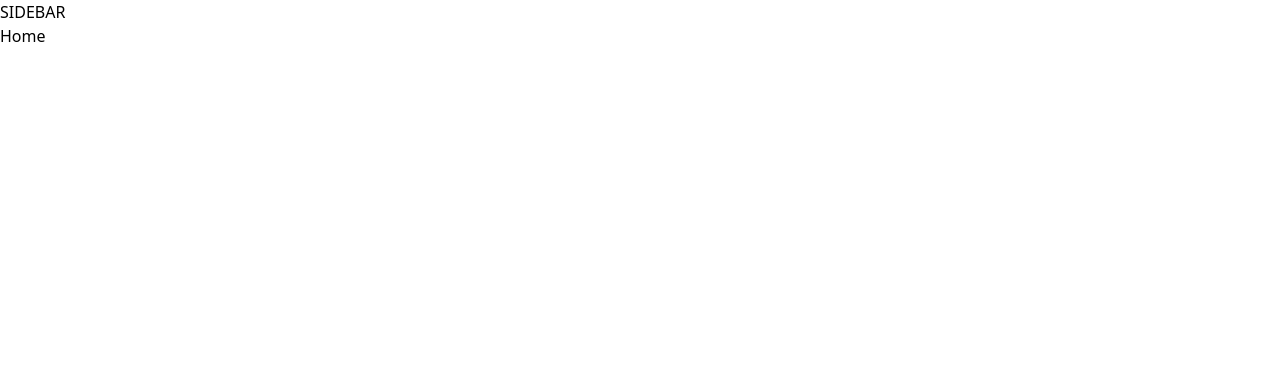
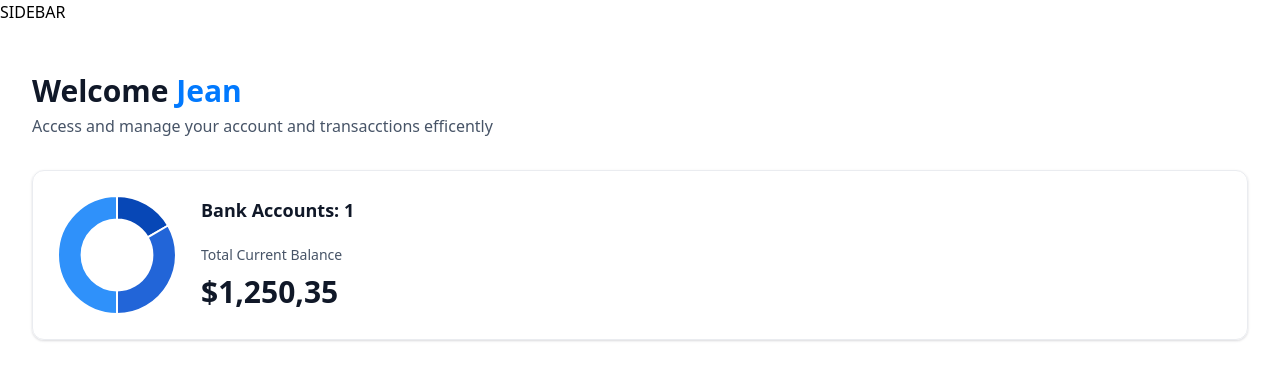
Before and after one commit to jeanTULF/banking-app-system, a Next.js app: page / in a window 1280 px wide. Shown: the top 380 px of the page. Built offline with nearby package versions, Linux system fonts and the light colour scheme.

Commit message:
Add: Chart js, Count Up, maquetado de titulo y cuentas de banco con datos

```diff
--- a/app/(root)/page.jsx
+++ b/app/(root)/page.jsx
@@ -1,8 +1,30 @@
+import HeaderBox from '@/components/HeaderBox'
+import TotalBalanceBox from '@/components/TotalBalanceBox'
 import React from 'react'
 
 function Home () {
+
+  const loggedIn = {firstName: 'Jean'}
+
   return (
-    <div>Home</div>
+    <section className='home'>
+      <div className='home-content'>
+        <header className='home-header'>
+          <HeaderBox
+            type='greeting'
+            title='Welcome'
+            user={loggedIn.firstName || 'Guest' }
+            subtext='Access and manage your account and transacctions efficently'
+          />
+
+          <TotalBalanceBox
+            accounts={[]}
+            totalBanks={1}
+            totalCurrentBalance={1250.35}
+          />
+        </header>
+      </div>
+    </section>
   )
 }
 
--- /dev/null
+++ b/components/AnimatedCounter.jsx
@@ -0,0 +1,19 @@
+'use client'
+
+import CountUp from 'react-countup'
+import React from 'react'
+
+const AnimatedCounter = ({amount}) => {
+  return (
+    <div className='w-full'>
+        <CountUp
+        duration={1.75}
+        decimals={2}
+        decimal=","
+        prefix="$"
+        end={amount}/>
+    </div>
+  )
+}
+
+export default AnimatedCounter
--- /dev/null
+++ b/components/DoughnutChart.jsx
@@ -0,0 +1,35 @@
+"use client"
+
+import { Chart as ChartJS, ArcElement, Tooltip, Legend } from "chart.js";
+import { Doughnut } from "react-chartjs-2";
+import React from "react";
+
+ChartJS.register(ArcElement, Tooltip, Legend);
+
+const DoughnutChart = ({accounts}) => {
+
+    const data = {
+        datasets: [
+            {
+                label: 'Bancos',
+                data: [1250, 2500, 3750],
+                backgroundColor: ['#0747b6', '#2265d8', '#2f91fa']
+            }
+        ],
+        labels: ['Bank 1', 'Bank 2', 'Bank 3']
+    }
+
+    return <Doughnut
+    data={data}
+    options={{
+        cutout: '60%',
+        plugins: {
+            legend: {
+                display: false
+            }
+        }
+    }}
+    />
+}
+
+export default DoughnutChart
--- /dev/null
+++ b/components/HeaderBox.jsx
@@ -0,0 +1,19 @@
+import React from 'react'
+
+const HeaderBox = ({type = "title", title, subtext, user}) => {
+  return (
+    <div className='header-box'>
+        <h1 className='header-box-title'>
+            {title}
+            {type === 'greeting' && (
+                <span className='text-bankGradient'>
+                    &nbsp;{user}
+                </span>
+            )}
+        </h1>
+        <p className='header-box-subtext'>{subtext}</p>
+    </div>
+  )
+}
+
+export default HeaderBox
--- /dev/null
+++ b/components/TotalBalanceBox.jsx
@@ -0,0 +1,32 @@
+import React from 'react'
+import AnimatedCounter from './AnimatedCounter'
+import DoughnutChart from './DoughnutChart'
+
+
+const TotalBalanceBox = ({accounts = [], totalBanks, totalCurrentBalance}) => {
+  return (
+    <section className='total-balance'>
+        <div className='total-balance-chart'>
+            <DoughnutChart accounts={accounts}/>
+        </div>
+
+        <div className='flex flex-col gap-6'>
+            <h2 className='header-2'>
+                Bank Accounts: {totalBanks}
+            </h2>
+            <div className=' flex flex-col gap-2'>
+                <p className='total-balance-label'>
+                    Total Current Balance
+                </p>
+
+                <div className='total-balance-amount flex-center gap-2'>
+                    {/* Mision: conseguir formatear automaticamente las monedas por localizacion basandose en los utils del tutorial */}
+                    <AnimatedCounter amount={totalCurrentBalance}/>
+                </div>
+            </div>
+        </div>
+    </section>
+  )
+}
+
+export default TotalBalanceBox
--- a/package.json
+++ b/package.json
@@ -10,11 +10,14 @@
   },
   "dependencies": {
     "@radix-ui/react-slot": "^1.1.2",
+    "chart.js": "^4.4.8",
     "class-variance-authority": "^0.7.1",
     "clsx": "^2.1.1",
     "lucide-react": "^0.475.0",
     "next": "15.1.7",
     "react": "^19.0.0",
+    "react-chartjs-2": "^5.3.0",
+    "react-countup": "^6.5.3",
     "react-dom": "^19.0.0",
     "tailwind-merge": "^3.0.1",
     "tailwindcss-animate": "^1.0.7"
```
Also changed, not shown: 1 other file (tests, documents, lock files or other folders).
